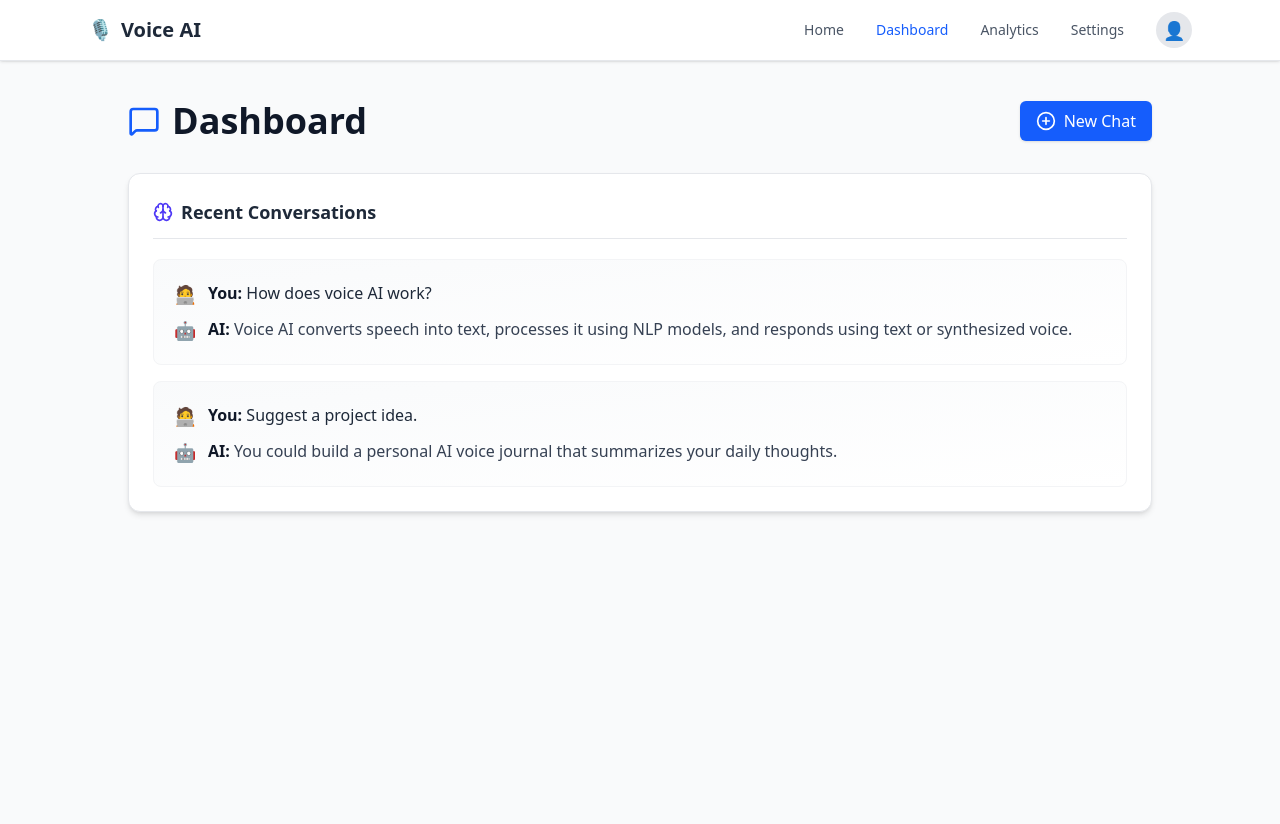
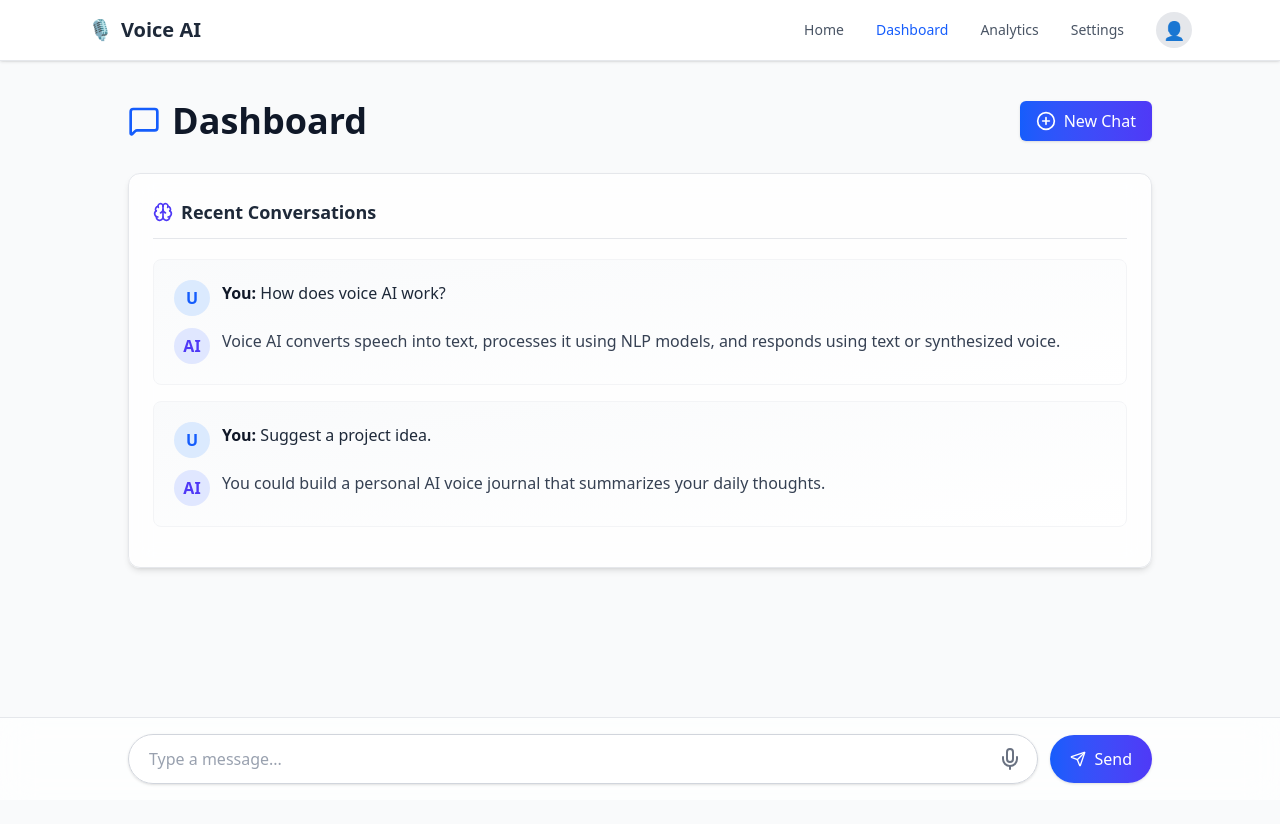
Before and after one commit to amant8183/Vachaka-AI, a Next.js app in the folder frontend/: page /dashboard in a window 1280 px wide. Shown: the top 824 px of the page. Built offline with nearby package versions, Linux system fonts and the light colour scheme.

Commit message:
style: refine chat input UI and enhance message layout

```diff
--- a/frontend/src/app/dashboard/page.tsx
+++ b/frontend/src/app/dashboard/page.tsx
@@ -1,7 +1,7 @@
 "use client";
 
-import { useState } from "react";
-import { MessageSquare, Brain, PlusCircle } from "lucide-react";
+import { useState, useRef, useEffect } from "react";
+import { MessageSquare, Brain, PlusCircle, Send, Mic, Loader2 } from "lucide-react";
 
 type Chat = {
   id: number;
@@ -10,13 +10,53 @@ type Chat = {
 };
 
 export default function Dashboard() {
-  const [chats] = useState<Chat[]>([
-    { id: 1, userInput: "How does voice AI work?", aiResponse: "Voice AI converts speech into text, processes it using NLP models, and responds using text or synthesized voice." },
-    { id: 2, userInput: "Suggest a project idea.", aiResponse: "You could build a personal AI voice journal that summarizes your daily thoughts." },
+  const [chats, setChats] = useState<Chat[]>([
+    {
+      id: 1,
+      userInput: "How does voice AI work?",
+      aiResponse:
+        "Voice AI converts speech into text, processes it using NLP models, and responds using text or synthesized voice.",
+    },
+    {
+      id: 2,
+      userInput: "Suggest a project idea.",
+      aiResponse:
+        "You could build a personal AI voice journal that summarizes your daily thoughts.",
+    },
   ]);
 
+  const [newMessage, setNewMessage] = useState("");
+  const [loading, setLoading] = useState(false);
+  const messagesEndRef = useRef<HTMLDivElement | null>(null);
+
+  // Scroll to bottom on new messages
+  useEffect(() => {
+    messagesEndRef.current?.scrollIntoView({ behavior: "smooth" });
+  }, [chats]);
+
+  const handleSend = () => {
+    if (!newMessage.trim()) return;
+    setLoading(true);
+
+    const newChat: Chat = {
+      id: chats.length + 1,
+      userInput: newMessage,
+      aiResponse:
+        "🤖 Generating smart AI response... (this will be handled by backend soon)",
+    };
+
+    setChats([...chats, newChat]);
+    setNewMessage("");
+
+    // Simulate loading (placeholder for backend call)
+    setTimeout(() => {
+      setLoading(false);
+    }, 1000);
+  };
+
   return (
-    <main className="min-h-screen bg-gray-50 px-6 py-10">
+    <main className="min-h-screen bg-gray-50 flex flex-col">
+      <div className="flex-1 overflow-y-auto px-6 py-10">
         <div className="max-w-5xl mx-auto space-y-8">
           {/* Header */}
           <div className="flex justify-between items-center">
@@ -25,50 +65,88 @@ export default function Dashboard() {
               <h1 className="text-4xl font-bold text-gray-900">Dashboard</h1>
             </div>
             <button
-            onClick={() => alert("New chat coming soon!")}
-            className="flex items-center gap-2 px-4 py-2 bg-blue-600 text-white rounded-md font-medium hover:bg-blue-700 transition-all shadow-sm"
+              onClick={() => alert("New chat feature coming soon!")}
+              className="flex items-center gap-2 px-4 py-2 bg-gradient-to-r from-blue-600 to-indigo-600 text-white rounded-md font-medium hover:opacity-90 transition-all shadow-sm"
             >
               <PlusCircle className="w-5 h-5" />
               New Chat
             </button>
           </div>
 
-        {/* Conversations Card */}
-        <div className="bg-white rounded-xl shadow-md border border-gray-200 p-6">
+          {/* Chat Container */}
+          <div className="bg-white/80 backdrop-blur-md rounded-xl shadow-md border border-gray-200 p-6">
             <h2 className="text-lg font-semibold text-gray-800 flex items-center gap-2 border-b border-gray-200 pb-3">
               <Brain className="w-5 h-5 text-indigo-600" />
               Recent Conversations
             </h2>
 
             <div className="mt-5 space-y-4">
-            {chats.length === 0 ? (
-              <p className="text-gray-500 text-sm text-center py-8">
-                No conversations yet — start chatting with your AI assistant!
-              </p>
-            ) : (
-              chats.map((chat) => (
+              {chats.map((chat) => (
                 <div
                   key={chat.id}
-                  className="rounded-lg border border-gray-100 p-5 hover:shadow-sm transition bg-gradient-to-br from-gray-50 to-white"
+                  className="rounded-lg border border-gray-100 p-5 bg-gradient-to-br from-gray-50 to-white hover:shadow transition-all"
                 >
                   <div className="flex items-start gap-3">
-                    <span className="text-blue-600 text-lg">🧑‍💻</span>
+                    <div className="w-9 h-9 rounded-full bg-blue-100 flex items-center justify-center text-blue-600 font-semibold">
+                      U
+                    </div>
                     <p className="text-gray-800 leading-relaxed">
                       <span className="font-semibold text-gray-900">You:</span>{" "}
                       {chat.userInput}
                     </p>
                   </div>
-                  <div className="flex items-start gap-3 mt-2">
-                    <span className="text-indigo-600 text-lg">🤖</span>
+                  <div className="flex items-start gap-3 mt-3">
+                    <div className="w-9 h-9 rounded-full bg-indigo-100 flex items-center justify-center text-indigo-600 font-semibold">
+                      AI
+                    </div>
                     <p className="text-gray-700 leading-relaxed">
-                      <span className="font-semibold text-gray-900">AI:</span>{" "}
                       {chat.aiResponse}
                     </p>
                   </div>
                 </div>
-              ))
+              ))}
+              <div ref={messagesEndRef} />
+            </div>
+          </div>
+        </div>
+      </div>
+
+      {/* Input Bar */}
+      <div className="w-full border-t border-gray-200 bg-white/70 backdrop-blur-lg sticky bottom-0 py-4 px-4">
+        <div className="max-w-5xl mx-auto flex items-center gap-3">
+          <div className="relative flex-1">
+            <input
+              type="text"
+              value={newMessage}
+              onChange={(e) => setNewMessage(e.target.value)}
+              onKeyDown={(e) => e.key === "Enter" && handleSend()}
+              placeholder="Type a message..."
+              className="w-full border border-gray-300 bg-white/90 rounded-full px-5 py-3 pr-14 text-gray-800 placeholder-gray-400 focus:outline-none focus:ring-2 focus:ring-blue-500 shadow-sm"
+            />
+            <Mic className="absolute right-4 top-1/2 -translate-y-1/2 text-gray-500 hover:text-blue-600 cursor-pointer transition" />
+          </div>
+
+          <button
+            onClick={handleSend}
+            disabled={loading}
+            className={`flex items-center gap-2 px-5 py-3 rounded-full font-medium text-white shadow-sm transition-all ${
+              loading
+                ? "bg-gray-400 cursor-not-allowed"
+                : "bg-gradient-to-r from-blue-600 to-indigo-600 hover:opacity-90"
+            }`}
+          >
+            {loading ? (
+              <>
+                <Loader2 className="w-4 h-4 animate-spin" />
+                Sending...
+              </>
+            ) : (
+              <>
+                <Send className="w-4 h-4" />
+                Send
+              </>
             )}
-          </div>
+          </button>
         </div>
       </div>
     </main>
```
Lines whose indentation alone changed are shown as unchanged.
